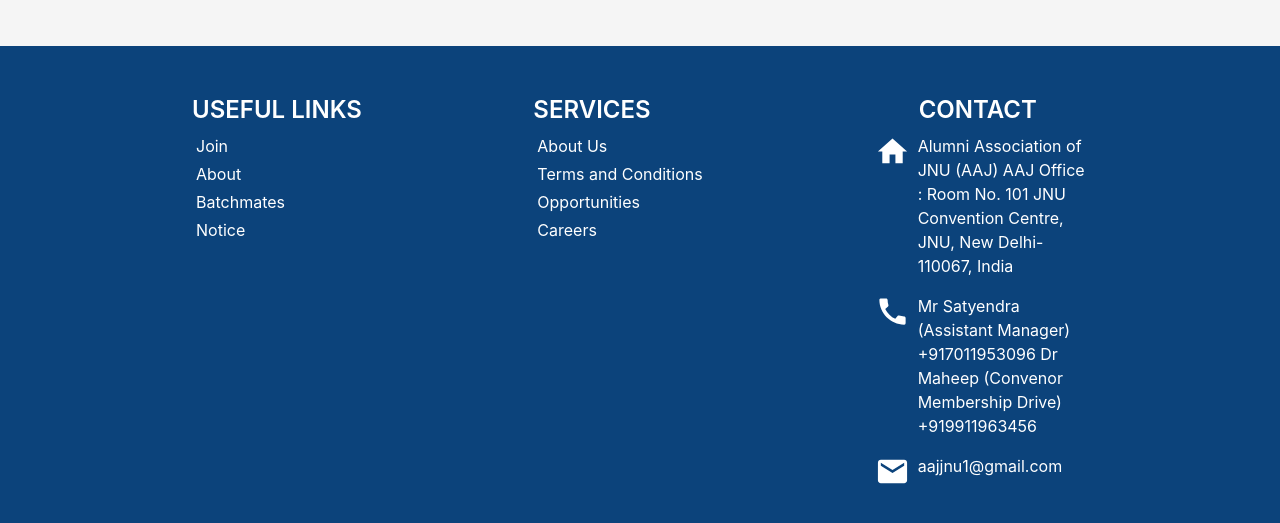
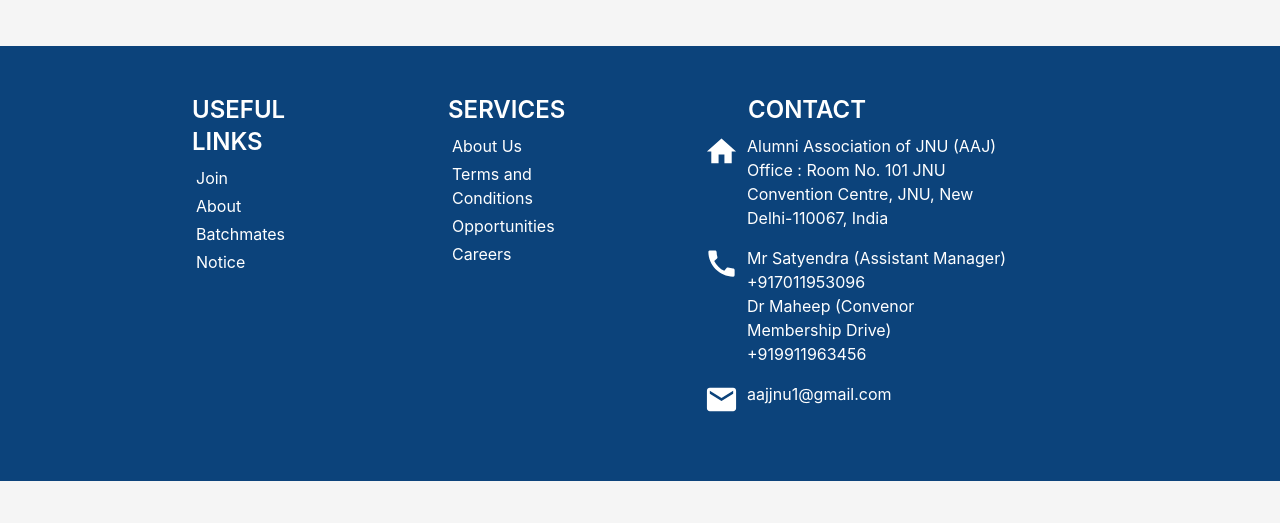
Before and after one commit to SaurabhSahu01/jnualumni, a React (Create React App) app: page / in a window 1280 px wide. Shown: the part 1336-1859 px from the top of the page. After the commit the page ends 1817 px from the top, so only its background shows below. Built offline with nearby package versions, Linux system fonts and the light colour scheme.

Commit message:
Updated footer.js

```diff
--- a/src/components/Footer.js
+++ b/src/components/Footer.js
@@ -7,7 +7,7 @@
     return (
         <div className='bg-blueaccent flex w-full '>
             <div className='py-6 px-10 max-w-5xl mx-auto'>
-                <div className='grid grid-cols-3 gap-20 center'>
+                <div className='grid grid-cols-4 gap-20 center'>
                     <div className='mb-5 p-6'>
                         <h1 className='text-2xl text-white mb-2 font-semibold'>USEFUL LINKS</h1>
                         <ul className='text-white'>
@@ -26,17 +26,18 @@
                             <li className='m-1'>Careers</li>
                         </ul>
                     </div>
-                    <div className='p-6'>
+                    <div className='p-6' style={{width:"200%"}}>
                         <h1 className='text-2xl text-white mb-2 ml-11 font-semibold'>CONTACT</h1>
                         <ul className='text-white'>
                             <li className='mb-3 flex  self-center gap-2'>
                                 <Home fontSize='large' className="flex-2"></Home>
-                                <span className='flex-3'>Alumni Association of JNU (AAJ) AAJ Office : Room No. 101 JNU Convention Centre, JNU, New Delhi-110067, India</span>
+                                <div><p className="flex-1">Alumni Association of JNU (AAJ)</p>
+                                <p>Office : Room No. 101 JNU Convention Centre, JNU, New Delhi-110067, India</p></div>
                             </li>
                             <li className='mb-3 flex gap-2  self-center'>
                                 <CallIcon fontSize='large' className='flex-2'></CallIcon>
-                                <span className="flex-1">Mr Satyendra (Assistant Manager) +917011953096
-                                Dr Maheep (Convenor Membership Drive) +919911963456</span>
+                                <div><p className="flex-1">Mr Satyendra (Assistant Manager) +917011953096 </p>
+                                <p> Dr Maheep (Convenor Membership Drive) +919911963456</p></div>
                             </li>
                             <li className='mb-3 flex gap-2  self-center'>
                                 <EmailIcon fontSize="large" className='flex-2'></EmailIcon>
```
